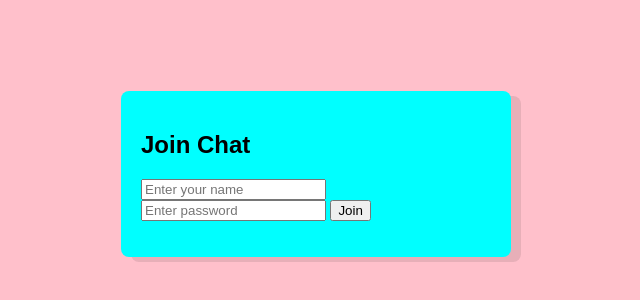
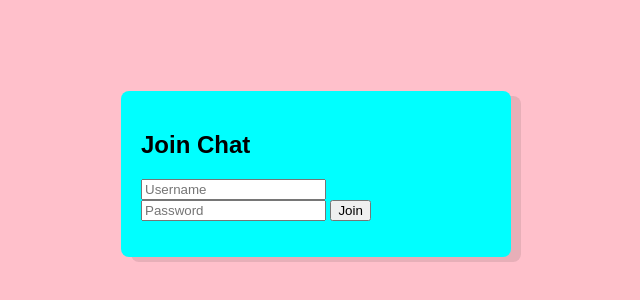
Before and after one commit to sandeep420123420-create/wtnishant, a website: page public/index.html in a window 1280 px wide. Shown: the part 234-534 px from the top of the page, 324-964 px from the left. Drawn offline with nearby package versions, Linux system fonts and the light colour scheme; no server answers.

Commit message:
Update index.html

```diff
--- a/public/index.html
+++ b/public/index.html
@@ -2,35 +2,32 @@
 <html lang="en">
 <head>
   <meta charset="UTF-8" />
-  <title>Chat</title>
+  <title>Chat App</title>
   <link rel="stylesheet" href="style.css" />
 </head>
 <body>
 
-  <!-- Join screen -->
+  <!-- JOIN -->
   <div id="join-container">
     <h2>Join Chat</h2>
-
-    <input id="username" placeholder="Enter your name" />
-    <input type="password" id="password" placeholder="Enter password" />
-
+    <input id="username" placeholder="Username" />
+    <input id="password" type="password" placeholder="Password" />
     <button id="join-btn">Join</button>
     <p id="join-error"></p>
   </div>
 
-  <!-- Chat screen -->
+  <!-- CHAT -->
   <div id="chat-container" class="hidden">
     <div id="users"></div>
 
     <div id="messages"></div>
 
     <div id="input-area">
-      <input id="message-input" placeholder="Type a message..." />
+      <input id="message-input" placeholder="Type message..." />
       <button id="send-btn">Send</button>
     </div>
   </div>
 
-  <!-- Socket.IO -->
   <script src="https://cdn.socket.io/4.7.2/socket.io.min.js"></script>
   <script src="script.js"></script>
 </body>
```
